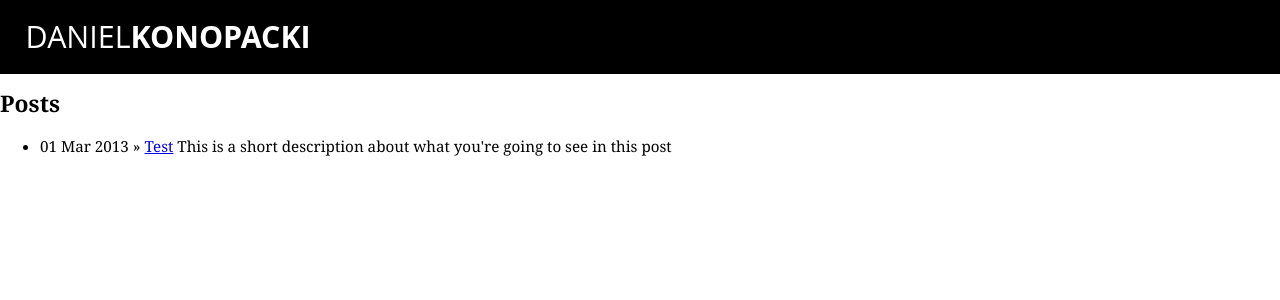
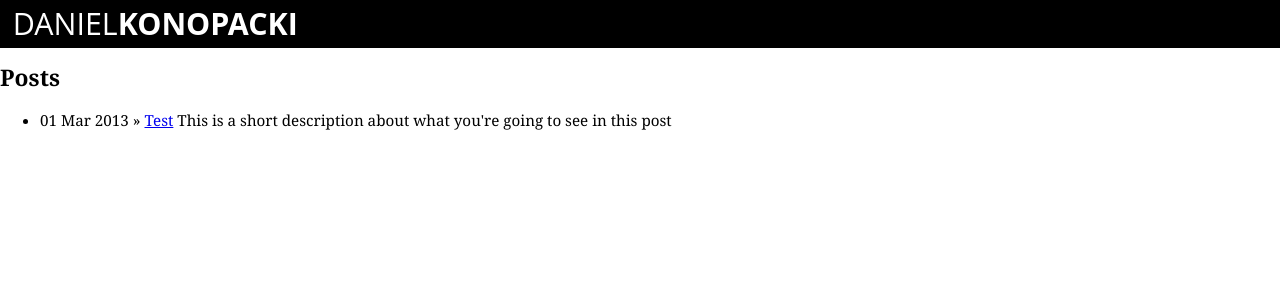
Before and after one commit to danielkonopacki/danielkonopacki.github.com, a Jekyll site: the page built from index.html, in a window 1280 px wide. Shown: the top 300 px of the page. Built offline with Jekyll 4.4.1, drawn with Linux system fonts in a browser that asks for light colours; Markdown is read by kramdown in place of the engine named in the settings.

Commit message:
CSS updates

```diff
--- a/css/layout.css
+++ b/css/layout.css
@@ -7,5 +7,5 @@ html, body {
 #header {
   width: 100%;
   background-color: black;
-  padding: 2%;
+  padding: 1%;
 }
```
Also changed, not shown: 1 other file.
